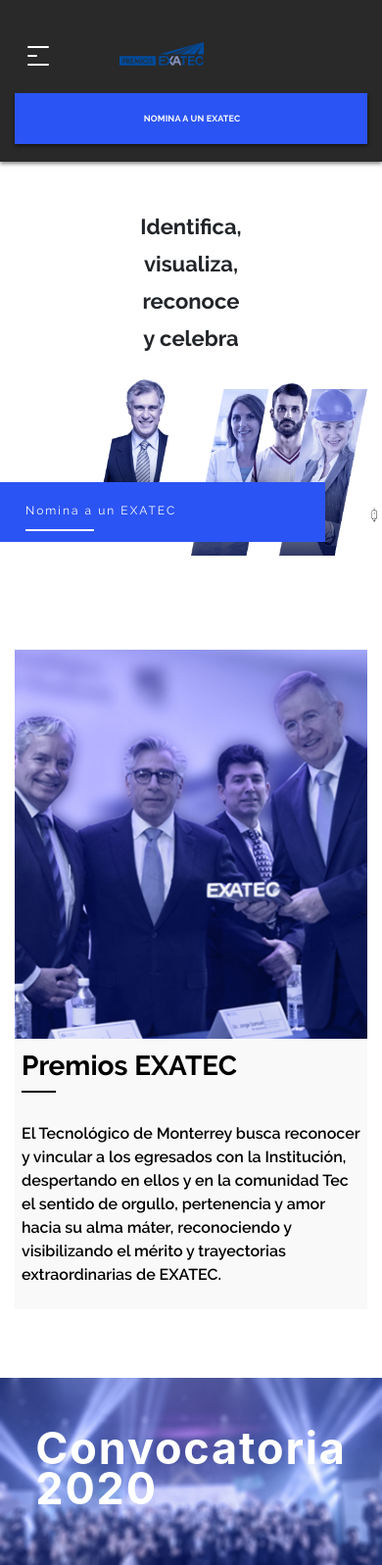
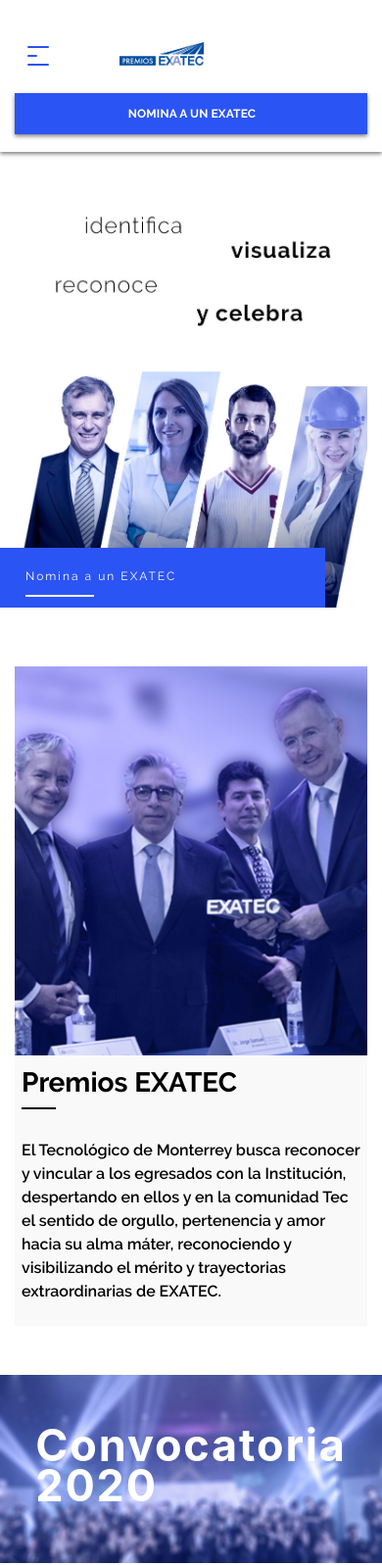
Before and after one commit to mtorres6/premios-exatec, a PHP site: page /index.php in a window 390 px wide. Shown: the top 1597 px of the page at 98% size. Run offline with PHP 8.4, Linux system fonts and the light colour scheme; some libraries are stand-ins or nearby versions; some web fonts are replaced.

Commit message:
Actualización menu movil, responsive y banner principal

```diff
--- a/header.php
+++ b/header.php
@@ -34,16 +34,20 @@
           </div>
           <div class="col-lg-8 offset-lg-1 col-sm-12">
             <div class="menu">
-              <!--nav class="navbar navbar-expand-lg navbar-expand-sm navbar-light">
-
-                  <button class="navbar-toggler" type="button" data-toggle="collapse" data-target="#navbarSupportedContent" aria-controls="navbarSupportedContent" aria-expanded="false" aria-label="Toggle navigation">
+              <nav class="navbar navbar-expand-lg navbar-light justify-content-sm-start">
+                  <a class="navbar-brand hidden order-1 order-lg-0 ml-lg-0 ml-2 mr-auto" href="">Brand</a>
+                  <button class="navbar-toggler align-self-start" type="button">
                     <span class="icon-bar"></span>
                     <span class="icon-bar size-line"></span>
                     <span class="icon-bar"></span>
                   </button>
 
-                  <div class="collapse navbar-collapse" id="navbarSupportedContent">
-                      <ul class="navbar-nav">
+                  <div class="collapse navbar-collapse d-flex flex-column flex-lg-row flex-xl-row justifity-content-lg-end p-3 p-lg-0 mt-lg-0 mobileMenu" id="navbarSupportedContent">
+                    <div class="d-block d-lg-none d-xl-none">
+                      <i class="fas fa-times"></i>
+                      <div class="logo" id="logo-movil"></div>
+                    </div>
+                      <ul class="navbar-nav align-self-stretch">
 
                           <li class="nav-item">
                               <a class="nav-link" id="txt-menu" href="#">Premios Exatec</a>
@@ -66,8 +70,9 @@
                           </li>
                       </ul>
                   </div>
-              </nav-->
-              <nav class="navbar navbar-expand-lg navbar-dark">
+                </nav>
+                <div class="overlay"></div>
+              <!--nav class="navbar navbar-expand-lg navbar-dark">
                 <a class="navbar-brand hidden" href="">Brand</a>
                 <button class="navbar-toggler" type="button" data-toggle="collapse" data-target="#navbarCollapse" aria-controls="navbarCollapse" aria-expanded="false" aria-label="Toggle navigation">
                   <span class="icon-bar"></span>
@@ -97,7 +102,7 @@
                     </li>
                   </ul>
                 </div>
-              </nav>
+              </nav-->
               <div class="btn-movil d-block d-lg-none d-xl-none">
                 <a id="txt-menu" class="nav-link button-general button-primary button-menu-header" href="#">Nomina a un Exatec</a>
               </div>
--- a/index.php
+++ b/index.php
@@ -3,7 +3,13 @@
         <div class="nominate-exatec">
             <div class="banner first-banner">
                 <div class="container-fluid">
-                    <div class="row">
+                    <div class="d-none d-sm-block d-md-block d-lg-block d-xl-block">
+                        <img class="img-fluid" src="img/banner-princ.jpg" alt="">
+                    </div>
+                    <div class="d-block d-sm-none d-md-none d-lg-none d-xl-none">
+                        <img class="img-fluid" src="img/banner-movil.jpg" alt="">
+                    </div>
+                    <!--div class="row">
                         <div class="col-12 col-lg-3 offset-lg-1">
                             <div class="box-txt">
                                 <p class="txt1">Identifica,</p>
@@ -13,12 +19,14 @@
                             </div>
                         </div>
                         <div class="col-lg-8 col-12">
+                            <div class="size-image">
                                 <img class="img-banner img1" src="img/CEO.png" alt="">
                                 <img class="img-banner img2" src="img/Doctora.png" alt="">
                                 <img class="img-banner img3" src="img/Bastekball.png" alt="">
                                 <img class="img-banner img4" src="img/Arquitecta.png" alt="">
                             </div>
                         </div>
+                    </div-->
                 </div>
                 <a href="#">
                     <div class="button-first-banner button-general">
@@ -32,7 +40,9 @@
                             </div>
                         </div>
                     </div>
+                    <div class="d-none d-sm-block d-md-block d-lg-block d-xl-block">
                         <img class="icon-scroll" src="img/Icon-Scroll.svg" alt="">
+                    </div>
                 </a>
             </div>
         </div>
--- a/js/main.js
+++ b/js/main.js
@@ -30,4 +30,17 @@ jQuery(window).on('load', function () {
         fileInputText.textContent = value.replace('C:\\fakepath\\', '');
     });*/
 
+
+    $(".navbar-toggler, .overlay").on("click", function(){
+        $(".mobileMenu, .overlay").toggleClass("open");
+        $(".mobileMenu, .overlay").removeClass("close2");
+    });
+
+    $(".fa-times").on("click", function(){
+        $(".mobileMenu, .overlay").toggleClass("close2");
+        $(".mobileMenu, .overlay").removeClass("open");
+    });
+
+
+
 });
--- a/sass/components/banner.scss
+++ b/sass/components/banner.scss
@@ -5,6 +5,12 @@
 .banner{
     position: relative;
     height: 368px;
+
+    /*&.first-banner {
+        position: relative;
+        background-image: url(../img/banner-princ.jpg);
+        background-size: cover;
+    }*/
 
     &.banner-simple{
         background-image: url(../img/10188.jpg);
@@ -94,6 +100,7 @@
     &.first-banner{
         position: relative;
         padding-top: 20px;
+        height: auto;
     }
 
     &.banner-small {
--- a/sass/components/footer.scss
+++ b/sass/components/footer.scss
@@ -6,6 +6,14 @@
     background-color: $clr-gray5;
     box-shadow: 0 2px 4px 0 rgba(0, 0, 0, 0.5);
     padding: 50px 0 25px;
+
+    .logo{
+        background-image: url(../img/logo-footer.png);
+        width: 100%;
+        height: 100%;
+        background-size: contain;
+        background-repeat: no-repeat;
+    }
 
     .button-menu-footer{
         border: 2px solid #2B54F4;
--- a/sass/components/header.scss
+++ b/sass/components/header.scss
@@ -41,7 +41,7 @@
     }
     .nav-item{
         /*padding: 5px 0;*/
-        margin-right: 13px;
+        margin-right: 22px;
         &:last-child { margin-right: 0; }
     }
     #txt-menu{
@@ -88,14 +88,83 @@
     }
 
     @media (max-width: 991px) {
-        background-color: $clr-black1;
+        background-color: $clr-white;
+        position: relative;
+        z-index: 1;
 
+        .navbar-collapse {
+            background-color: $clr-white;
+        }
+        #logo-movil{
+            top:0;
+            margin: 0 40% 0 0;
+            height: 50px;
+            width: 130px;
+        }
+        #txt-menu:hover {
+            transform: scale(1);
+        }
+        .mobileMenu{
+            position: fixed;
+            top:0;
+            width: 60%;
+            left:0;
+            bottom:0;
+            z-index: 1;
+            margin: 0 auto;
+            transform: translateX(-100%);
+            transition: all ease 0.25s;
+            &.open{
+                transform: translateX(0);
+            }
+            &.close2{
+                display: none;
+                visibility: hidden;
+            }
+            .navbar-nav{
+                overflow-y: auto;
+              }
+        }
+        .overlay{
+            position: fixed;
+            top:0;
+            bottom:0;
+            left:0;
+            right: 0;
+            margin: auto;
+            background-color: rgba(93, 104, 202, 0.56);
+            display: none;
+            &.open{
+                display: block;
+            }
+            &.close2{
+                display: none;
+                visibility: hidden;
+            }
+        }
+        .fa-times{
+            color: $clr-blue;
+            cursor: pointer;
+            left: 20px;
+            font-size: 25px;
+            text-align: left;
+            position: absolute;
+            float: left;
+            &.close2{
+                display: none!important;
+            }
+        }
+        .navbar-light {
+            .navbar-toggler{
+                border-color: transparent;
+            }
+        }
         .icon-bar {
             display: block;
             width: 22px;
             height: 2px;
             border-radius: 1px;
-            background-color: $clr-white;
+            background-color: $clr-blue;
             margin-bottom: 7px;
 
             &.size-line{
@@ -103,8 +172,9 @@
             }
         }
         #txt-menu{
-            font-size: $font-size-small2;
-            color: $clr-white;
+            font-size: $font-size-small;
+            color: $clr-black;
+            text-align: left;
         }
         .navbar-dark {
             .navbar-toggler{
@@ -115,7 +185,7 @@
             margin-right: 9px;
         }
 
-        .navbar-collapse {
+        /*.navbar-collapse {
             position: absolute;
             top: 54px;
             right: 100%;
@@ -136,12 +206,13 @@
         }
         .navbar-collapse.show {
             right: 0;
-        }
+        }*/
         .btn-movil{
 
             .button-menu-header{
                 width: 100%;
                 margin-top: 16px;
+                text-align: center!important;
             }
         }
         .logo{
@@ -154,14 +225,14 @@
 
     @media (max-width: 767px) {
 
-        background-color: $clr-black1;
+        background-color: $clr-white;
 
         .icon-bar {
             display: block;
             width: 22px;
             height: 2px;
             border-radius: 1px;
-            background-color: $clr-white;
+            background-color: $clr-blue;
             margin-bottom: 7px;
 
             &.size-line{
@@ -177,8 +248,14 @@
             margin-right: 7px;
         }
         #txt-menu{
-            font-size: $font-size-small2;
-            color: $clr-white;
+            font-size: $font-size-small;
+            color: $clr-black;
+            line-height: 4px;
+        }
+        #logo-movil{
+            margin: 0 6% 0 0;
+            width: 125px;
+            height: 51px;
         }
         .navbar-dark {
             .navbar-toggler{
@@ -195,22 +272,39 @@
         .btn-none-movil{
             display: none;
         }
+        .fa-times{
+            top:30px;
+        }
     }
 
     @media (max-width: 479px) {
 
-        background-color: $clr-black1;
-
+        background-color: $clr-white;
         .icon-bar {
             display: block;
             width: 22px;
             height: 2px;
             border-radius: 1px;
-            background-color: $clr-white;
+            background-color: $clr-blue;
             margin-bottom: 7px;
 
             &.size-line{
                 width: 10px;
+            }
+        }
+        .mobileMenu{
+            width: 80%;
+        }
+        #logo-movil{
+            margin: 0 -4% 0 0;
+            height: 41px;
+        }
+        .fa-times{
+            top: 25px;
+        }
+        .navbar-dark{
+            .navbar-toggler{
+                padding: .25rem 0;
             }
         }
 
@@ -226,9 +320,12 @@
         }
 
         #txt-menu{
-            color: $clr-white;
+            color: $clr-black;
         }
 
+        .navbar-collapse{
+            background-color: $clr-white;
+        }
         .btn-none-movil{
             display: none;
         }
--- a/sass/config/base.scss
+++ b/sass/config/base.scss
@@ -249,7 +249,7 @@ a:hover { text-decoration: none !important; }
 
     &.button-first-banner{
         padding: 23px 0px 23px 40px;
-        bottom: -60px;
+        bottom: 0;
         position: absolute;
         width: 100%;
         max-width: 37%;
--- a/sass/pages/home.scss
+++ b/sass/pages/home.scss
@@ -55,6 +55,8 @@
 
     .awards-exatec {
         padding: 70px 0;
+        z-index: -1;
+        position: relative;
 
         .bg-img{
             z-index: 1;
@@ -315,7 +317,6 @@
 
         .button-first-banner{
             font-size: $font-size-medium;
-            bottom: -20px;
         }
         .first-banner .txt1,
         .first-banner .txt2,
@@ -506,6 +507,7 @@
         }
 
         .awards-exatec {
+            padding: 0px 0 50px;
 
             .box-txt {
                 background-color: #F9F9F9;
```
Also changed, not shown: css/main.css, img/banner-movil.jpg (added), img/banner-princ.jpg (added), img/logo-footer.png (added), 1 other file. Lines whose indentation alone changed are shown as unchanged.
